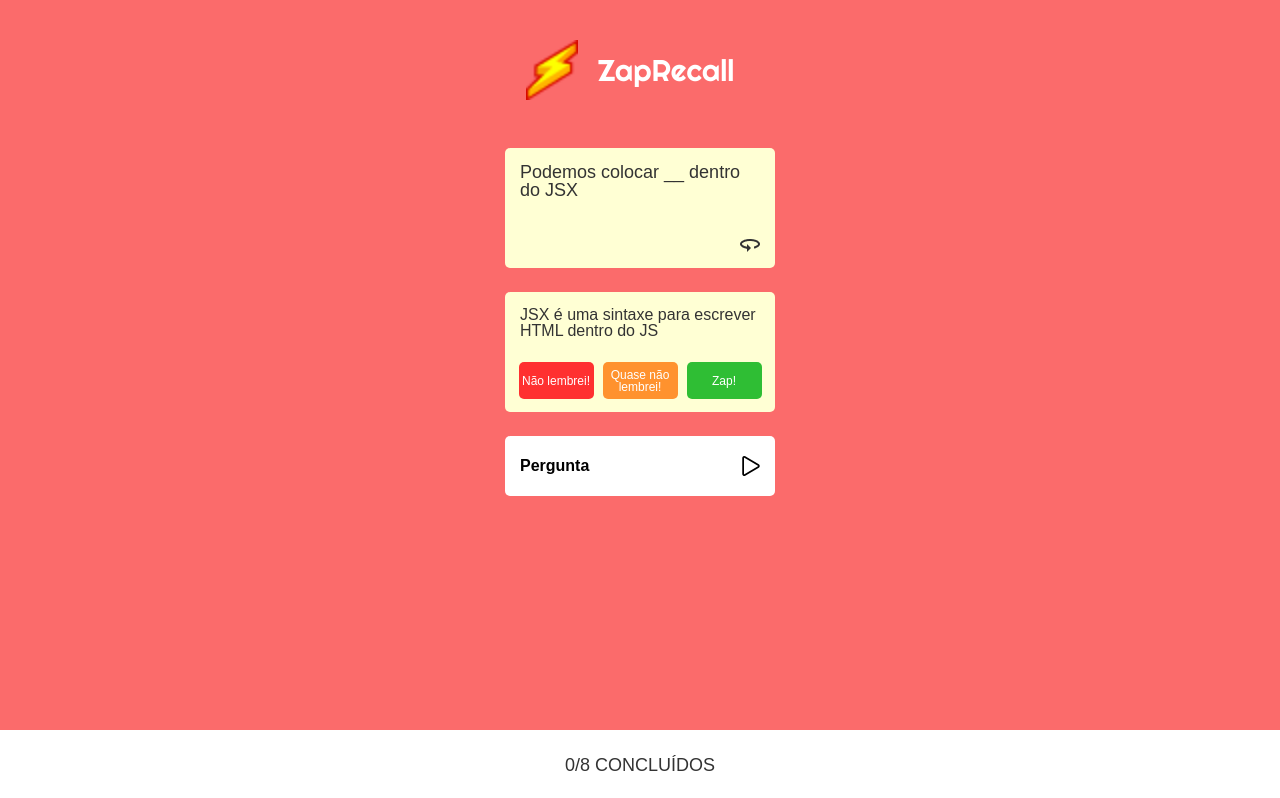
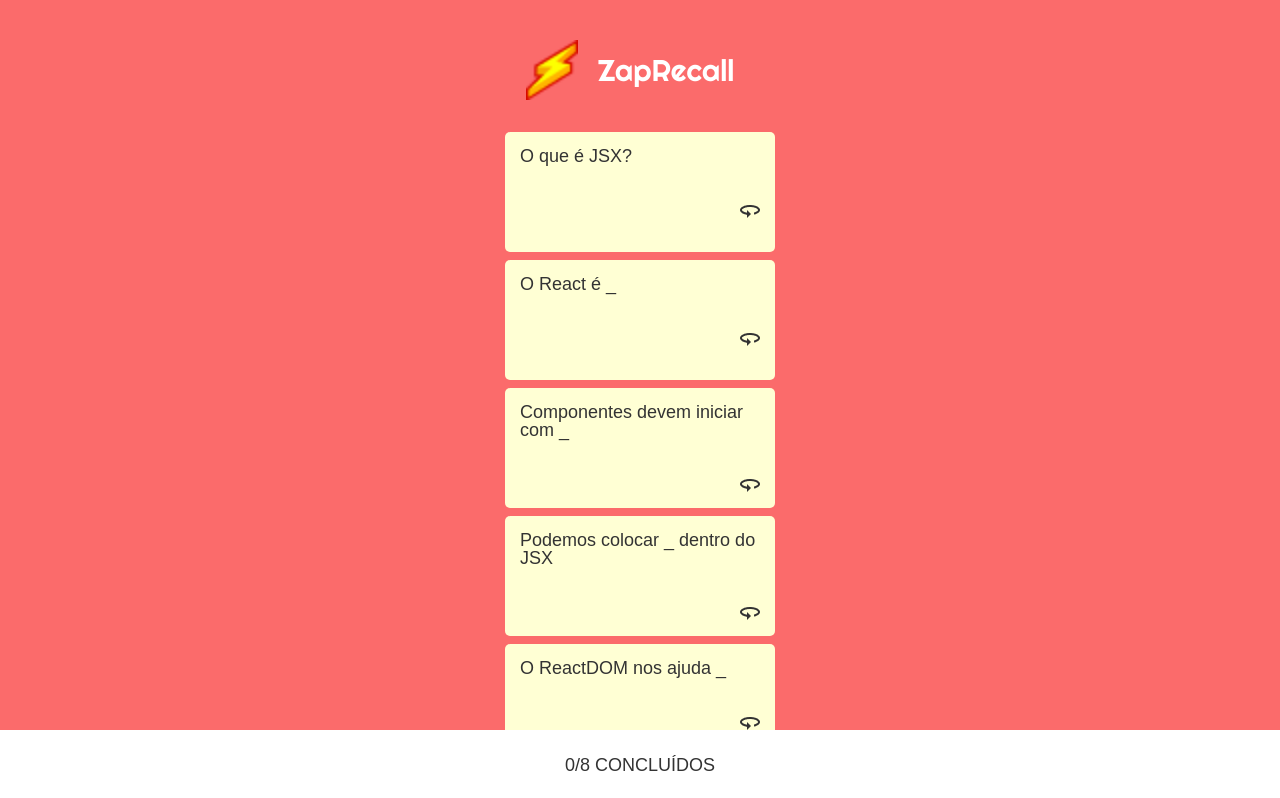
Before and after one commit to LuisaFermino/projeto-zap, a React (Create React App) app: page / in a window 1280 px wide. Shown: the top 798 px of the page. Built offline with nearby package versions, Linux system fonts and the light colour scheme; a web font is replaced by a local one.

Commit message:
Implementação do layout com 8 perguntas

```diff
--- a/src/App.css
+++ b/src/App.css
@@ -77,6 +77,7 @@ body {
 /* estrutura do deck*/
 .container-deck {
   padding-top: 3vh;
+  height: 120vh;
 }
 .deck {
   display: flex;
@@ -128,11 +129,21 @@ ion-icon {
 }
 
 /* Pergunta */
+.container-questoes {
+  padding-top: 3vh;
+  height: 185vh;
+}
+
+.questoes {
+  display: flex;
+  justify-content: center;
+}
 .container-pergunta {
   background-color: #ffffd4;
   width: 270px;
   height: 120px;
   border-radius: 5px;
+  margin-top: 1vh;
 }
 
 .pergunta-card {
--- a/src/Deck.js
+++ b/src/Deck.js
@@ -1,6 +1,7 @@
 import "./App.css";
+// import EstruturaOpcoes from "./EstruturaOpcoes";
 import Pergunta from "./Pergunta";
-import Resposta from "./Resposta";
+// import Resposta from "./Resposta";
 
 export default function Deck() {
   return (
@@ -13,20 +14,13 @@ export default function Deck() {
         />
         <p className="titulo-deck">ZapRecall</p>
       </div>
-      <div className="container-deck">
-        <div className="deck">
+      {/* <div className="container-deck"><EstruturaOpcoes /></div> */}
+      <div className="questoes">
+        <div className="container-questoes">
           <Pergunta />
         </div>
-        <div className="deck">
-          <Resposta />
-        </div>
-        <div className="deck">
-          <div className="flashcard">
-            <p className="pergunta">Pergunta </p>
-            <ion-icon name="play-outline"></ion-icon>
-          </div>
-        </div>
       </div>
+
       <div className="rodape-deck">
         <p className="texto-concluidos">0/8 CONCLUÍDOS</p>
       </div>
--- /dev/null
+++ b/src/EstruturaOpcoes.js
@@ -0,0 +1,37 @@
+import "./App.css";
+
+export default function EstruturaOpcoes() {
+  const qtdPerguntas = [
+    {
+      pergunta: "Pergunta 1",
+    },
+    { pergunta: "Pergunta 2" },
+    {
+      pergunta: "Pergunta 3",
+    },
+    { pergunta: "Pergunta 4" },
+    {
+      pergunta: "Pergunta 5",
+    },
+    { pergunta: "Pergunta 6" },
+    {
+      pergunta: "Pergunta 7",
+    },
+    { pergunta: "Pergunta 8" },
+  ];
+
+  return qtdPerguntas.map((qtd) => <Opcao pergunta={qtd.pergunta} />);
+}
+
+function Opcao(props) {
+  const { pergunta } = props;
+
+  return (
+    <div className="deck">
+      <div className="flashcard">
+        <p className="pergunta">{pergunta}</p>
+        <ion-icon name="play-outline"></ion-icon>
+      </div>
+    </div>
+  );
+}
--- a/src/Pergunta.js
+++ b/src/Pergunta.js
@@ -1,9 +1,28 @@
 import "./App.css";
 
 export default function Pergunta() {
+  const perguntas = [
+    { descricao: "O que é JSX?" },
+    { descricao: "O React é _" },
+    { descricao: "Componentes devem iniciar com _" },
+    { descricao: "Podemos colocar _ dentro do JSX " },
+    { descricao: "O ReactDOM nos ajuda _  " },
+    { descricao: "Usamos o npm para _" },
+    { descricao: "Usamos props para _" },
+    { descricao: "Usamos estado (state) para _ " },
+  ];
+
+  return perguntas.map((pergunta) => (
+    <EstruturaPergunta descricao={pergunta.descricao} />
+  ));
+}
+
+function EstruturaPergunta(props) {
+  const { descricao } = props;
+
   return (
     <div className="container-pergunta">
-      <p className="pergunta-card">Podemos colocar __ dentro do JSX</p>
+      <p className="pergunta-card">{descricao}</p>
 
       <div className="virar-pergunta">
         <img src="../img/setinha.png" alt="virar" className="seta-virar" />
```
